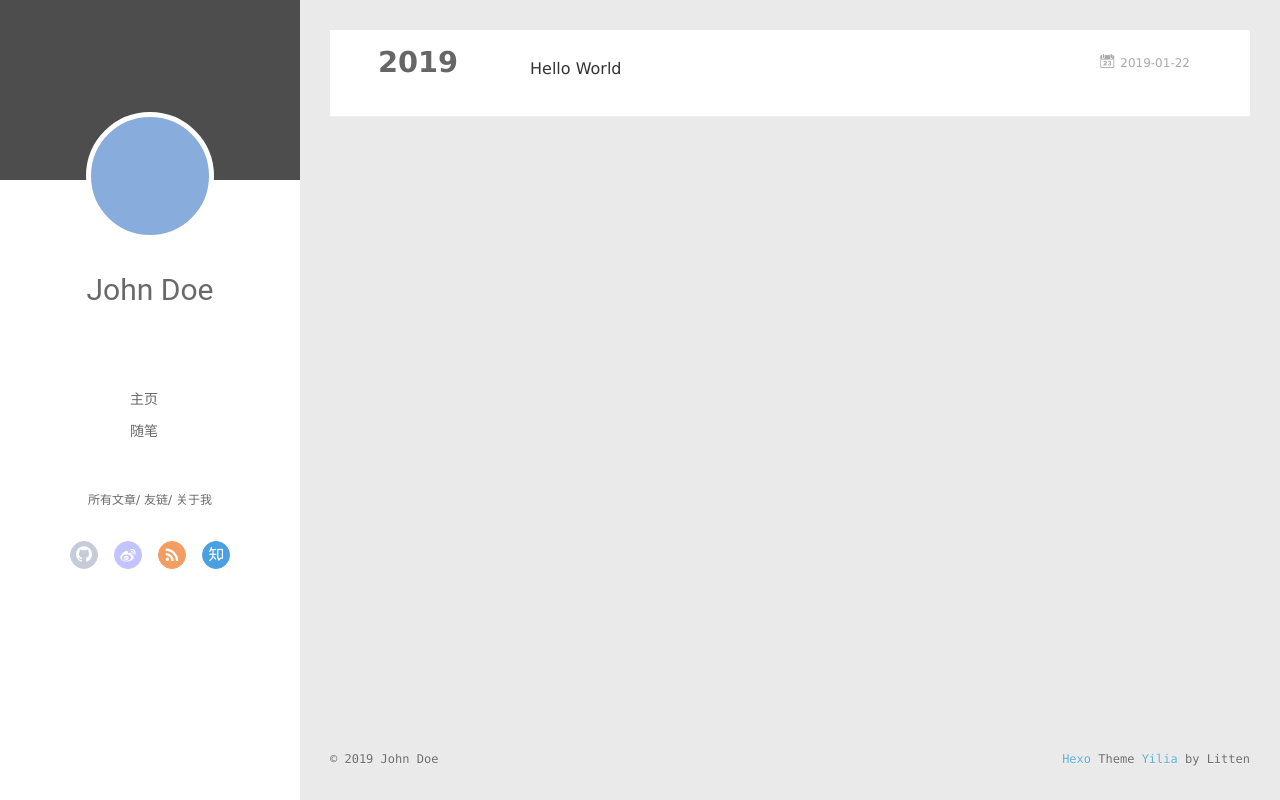
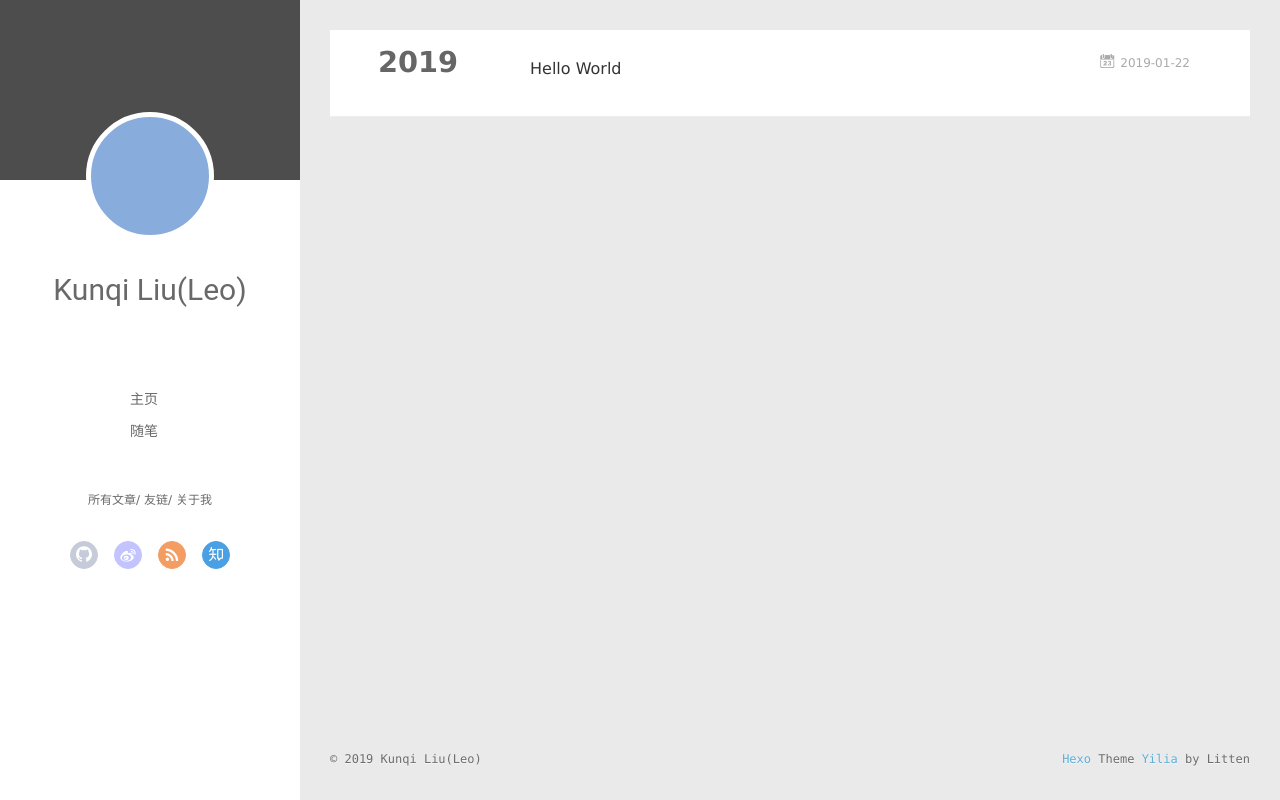
Before and after one commit to kunqil/kunqil.github.com, a plain HTML site: page archives/2019/01/index.html in a window 1280 px wide. Drawn offline with Linux system fonts and the light colour scheme; no server answers.

Commit message:
Site updated: 2019-01-22 23:46:15

```diff
--- a/archives/2019/01/index.html
+++ b/archives/2019/01/index.html
@@ -6,17 +6,17 @@
   <meta name="renderer" content="webkit">
   <meta http-equiv="X-UA-Compatible" content="IE=edge">
   <link rel="dns-prefetch" href="http://yoursite.com">
-  <title>Archives: 2019/1 | Hexo</title>
+  <title>Archives: 2019/1 | Kunqi Liu</title>
   <meta name="viewport" content="width=device-width, initial-scale=1, maximum-scale=1">
   <meta property="og:type" content="website">
-<meta property="og:title" content="Hexo">
+<meta property="og:title" content="Kunqi Liu">
 <meta property="og:url" content="http://yoursite.com/archives/2019/01/index.html">
-<meta property="og:site_name" content="Hexo">
+<meta property="og:site_name" content="Kunqi Liu">
 <meta property="og:locale" content="default">
 <meta name="twitter:card" content="summary">
-<meta name="twitter:title" content="Hexo">
+<meta name="twitter:title" content="Kunqi Liu">
 
-    <link rel="alternative" href="/atom.xml" title="Hexo" type="application/atom+xml">
+    <link rel="alternative" href="/atom.xml" title="Kunqi Liu" type="application/atom+xml">
 
 
     <link rel="icon" href="/favicon.png">
@@ -46,7 +46,7 @@
 			<img src="" class="js-avatar">
 		</a>
 		<hgroup>
-		  <h1 class="header-author"><a href="/">John Doe</a></h1>
+		  <h1 class="header-author"><a href="/">Kunqi Liu(Leo)</a></h1>
 		</hgroup>
 
 
@@ -104,7 +104,7 @@
 				<img src="" class="js-avatar">
 			</div>
 			<hgroup>
-			  <h1 class="header-author js-header-author">John Doe</h1>
+			  <h1 class="header-author js-header-author">Kunqi Liu(Leo)</h1>
 			</hgroup>
 
 
@@ -202,7 +202,7 @@
   <div class="outer">
     <div id="footer-info">
     	<div class="footer-left">
-    		&copy; 2019 John Doe
+    		&copy; 2019 Kunqi Liu(Leo)
     	</div>
       	<div class="footer-right">
       		<a href="http://hexo.io/" target="_blank">Hexo</a>  Theme <a href="https://github.com/litten/hexo-theme-yilia" target="_blank">Yilia</a> by Litten
```
Also changed, not shown: 2019/01/22/hello-world/index.html (+6 -6 lines), archives/2019/index.html (+8 -8 lines), archives/index.html (+8 -8 lines), index.html (+8 -8 lines).
